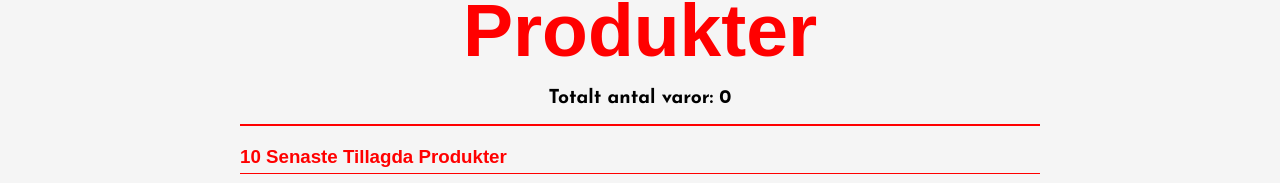
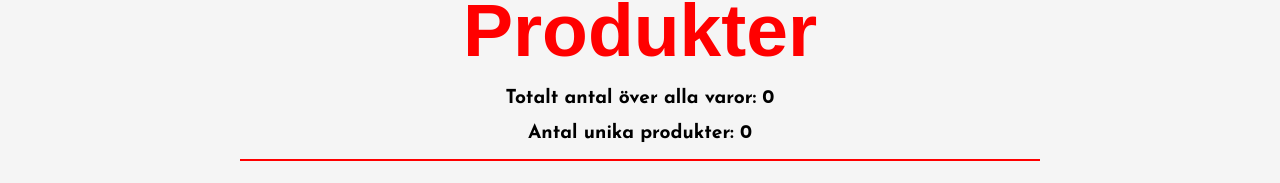
Before and after one commit to K0nny16/cool-fashion, a React (Create React App) app: page /totaltLager in a window 1280 px wide. Shown: the part 215-398 px from the top of the page. Built offline with nearby package versions, Linux system fonts and the light colour scheme; no server answers; the database is empty; a web font is replaced by a local one.

Commit message:
fixad extra grej på totaltLager

```diff
--- a/src/components/Admin/totaltLager.jsx
+++ b/src/components/Admin/totaltLager.jsx
@@ -6,6 +6,7 @@ import "../../css/totaltLager.css"
 export function TotaltLager(){
     const [totalQuant,setTotalQuant] = useState(0)
     const [recentProducts, setRecentProducts] = useState([])
+    const [uniqueProducts, setUniqueProducts] = useState(0);
 
     async function fetchData() {
         try{
@@ -13,7 +14,9 @@ export function TotaltLager(){
             const allProductsSnapshot = await getDocs(productsRef);
 
             let totalQuant = 0;
+            let uniqueProducts = 0;
             allProductsSnapshot.forEach(doc => {
+                uniqueProducts++
                 totalQuant += doc.data().quant;
             })
 
@@ -24,7 +27,7 @@ export function TotaltLager(){
                 id: doc.id,
                 ...doc.data()
             }))
-            return {totalQuant,recentProducts}
+            return {totalQuant,recentProducts,uniqueProducts}
         }catch(error){
             console.log(error)
         }
@@ -32,9 +35,10 @@ export function TotaltLager(){
 
     useEffect(() => {
         const getData = async () => {
-            const {totalQuant,recentProducts} = await fetchData()
+            const {totalQuant,recentProducts,uniqueProducts} = await fetchData()
             setTotalQuant(totalQuant)
             setRecentProducts(recentProducts)
+            setUniqueProducts(uniqueProducts)
         }
         getData();
     }, [])
@@ -43,7 +47,8 @@ export function TotaltLager(){
         <div className="products-page">
             <header className="header">
                 <h1>Produkter</h1>
-                <h2>Totalt antal varor: {totalQuant}</h2>
+                <h2>Totalt antal över alla varor: {totalQuant}</h2>
+                <h2>Antal unika produkter: {uniqueProducts}</h2>
             </header>
             <section className="recent-products">
                 <h3>10 Senaste Tillagda Produkter</h3>
```
